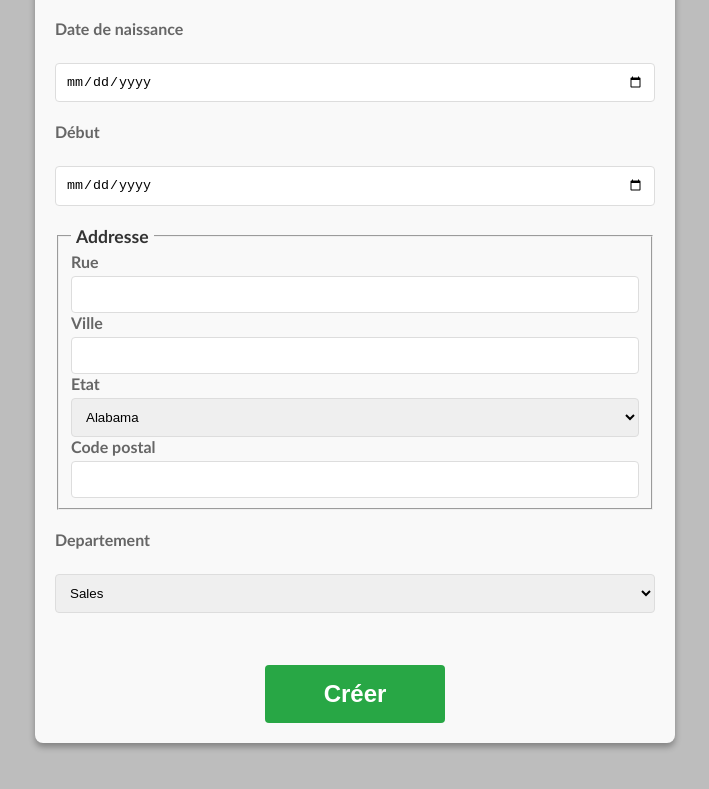
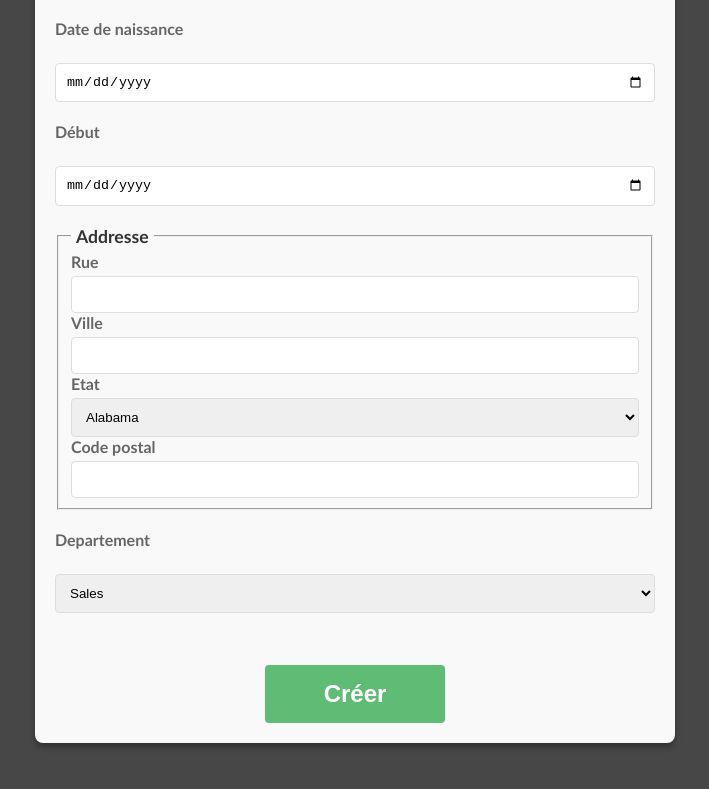
Before and after one commit to KevinSwp/HRNET, a React (Create React App) app: page / in a window 1280 px wide. Shown: the part 515-1304 px from the top of the page, without its empty margins (285-994 px from the left). Built offline with nearby package versions, Linux system fonts and the light colour scheme.

Commit message:
correction navBar

```diff
--- a/src/body.scss
+++ b/src/body.scss
@@ -1,6 +1,6 @@
 body {
     font-family: 'Trebuchet MS', 'Lucida Sans Unicode', 'Lucida Grande', 'Lucida Sans', Arial, sans-serif;
     font-weight: bold;
-    background-color: rgba(128, 128, 128, 0.517);
+    background-color: rgba(0, 0, 0, 0.723);
     font-size: 1rem;
 }
--- a/src/components/createEmployeeForm/form.scss
+++ b/src/components/createEmployeeForm/form.scss
@@ -70,7 +70,7 @@
     padding: 15px;
     border: none;
     border-radius: 4px;
-    background-color: #28a745;
+    background-color: #28a746bb;
     color: white;
     font-size: 1.5em;
     cursor: pointer;
--- a/src/components/currentEmployees/CurrentEmployees.jsx
+++ b/src/components/currentEmployees/CurrentEmployees.jsx
@@ -48,10 +48,13 @@ function CurrentEmployeesList() {
      * @param {Object} employee - The employee to be deleted.
      */
     const handleDelete = (employee) => {
+        // Display a confirmation
+        if (window.confirm(`Êtes-vous sûr de vouloir supprimer ${employee.firstName} ${employee.lastName} ?`)) {
             const updatedEmployees = employees.filter(emp => emp.firstName !== employee.firstName);
             setEmployees(updatedEmployees);
             localStorage.setItem('employees', JSON.stringify(updatedEmployees));
             dispatch(deleteEmployee(employee));
+        }
     };
 
     // Configuration for DataTable columns
@@ -66,7 +69,6 @@ function CurrentEmployeesList() {
         { name: 'Etat', selector: row => row.state, sortable: true },
         { name: 'Code postal', selector: row => row.zipCode, sortable: true },
         {
-            name: 'Delete',
             cell: row => <button onClick={() => handleDelete(row)}>Delete</button>
         },
     ];
--- a/src/components/currentEmployees/listEmployee.scss
+++ b/src/components/currentEmployees/listEmployee.scss
@@ -46,7 +46,7 @@
         padding: 5px 10px;
         border: none;
         border-radius: 4px;
-        background-color: #dc3545;
+        background-color: #dc3546c7;
         color: white;
         cursor: pointer;
         transition: background-color 0.2s;
--- a/src/components/layout/NavigationBar.jsx
+++ b/src/components/layout/NavigationBar.jsx
@@ -4,7 +4,7 @@ import './navBar.scss'
 
 function NavBar() {
   return (
-    <nav>
+    <nav className='navBar'>
       <Link to="/">Accueil</Link>
       <Link to="/current-employees">Liste des employés</Link>
     </nav>
--- a/src/components/layout/navBar.scss
+++ b/src/components/layout/navBar.scss
@@ -1,4 +1,4 @@
-nav {
+.navBar {
     padding: 3rem;
     background-color: white;
     margin: -1rem;
--- a/src/pages/currentEmployees/index.jsx
+++ b/src/pages/currentEmployees/index.jsx
@@ -1,7 +1,5 @@
 import React from 'react';
 import CurrentEmployeesList from '../../components/currentEmployees/CurrentEmployees';
-
-// import './home.scss';
 
 /**
  * Defining the CurrentEmployees page component
--- a/src/pages/home/index.jsx
+++ b/src/pages/home/index.jsx
@@ -1,6 +1,5 @@
 import React from 'react';
 import CreateEmployeesForm from '../../components/createEmployeeForm/CreateEmployeeForm';
-// import './home.scss';
 
 /**
  * Defining the Home component
```
Also changed, not shown: src/hooks/useFetch.js (deleted). Lines whose indentation alone changed are shown as unchanged.
